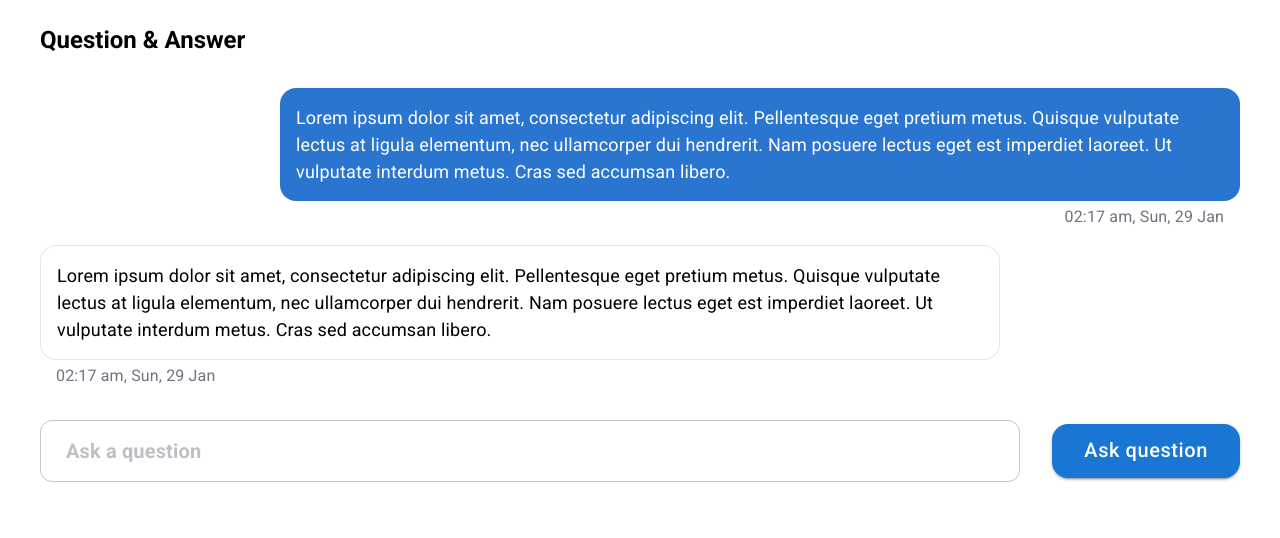
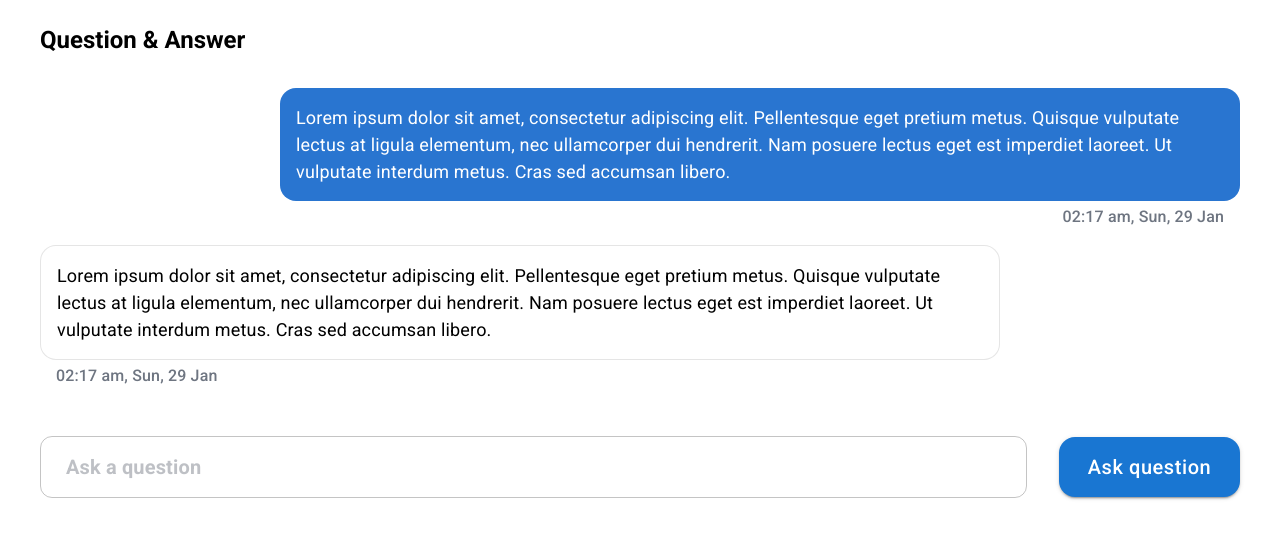
Before and after one commit to Cyproximity/chatbubbles, a Next.js app: page / in a window 1280 px wide. Shown: the top 538 px of the page. Built offline with nearby package versions, Linux system fonts and the light colour scheme.

Commit message:
update ui

```diff
--- a/components/Bubbles.tsx
+++ b/components/Bubbles.tsx
@@ -29,7 +29,12 @@ const BubbleItem = (props: Bubble) => {
       <Box>
         <Typography
           align={props.isRight ? "right" : "left"}
-          sx={{ color: "#6e7581", marginTop: "4px", padding: "0 1em" }}
+          sx={{
+            color: "#6e7581",
+            marginTop: "4px",
+            padding: "0 1em",
+            fontWeight: 500,
+          }}
         >
           {props.datetime}
         </Typography>
--- a/components/QuestionForm.tsx
+++ b/components/QuestionForm.tsx
@@ -12,7 +12,7 @@ export default function QuestionForm({
   message,
 }: QuestionFormProps) {
   return (
-    <Box sx={{ marginTop: "1em" }}>
+    <Box sx={{ marginTop: "2em" }}>
       <form noValidate onSubmit={handleSubmit}>
         <Stack direction="row" spacing={4} alignItems="center">
           <TextField
@@ -31,9 +31,12 @@ export default function QuestionForm({
             sx={{
               borderRadius: 4,
               width: 220,
-              height: 54,
+              minHeight: 60,
               fontSize: 20,
               textTransform: "unset",
+              lineHeight: "unset",
+              paddingLeft: "unset",
+              paddingRight: "unset",
             }}
           >
             Ask question
```
